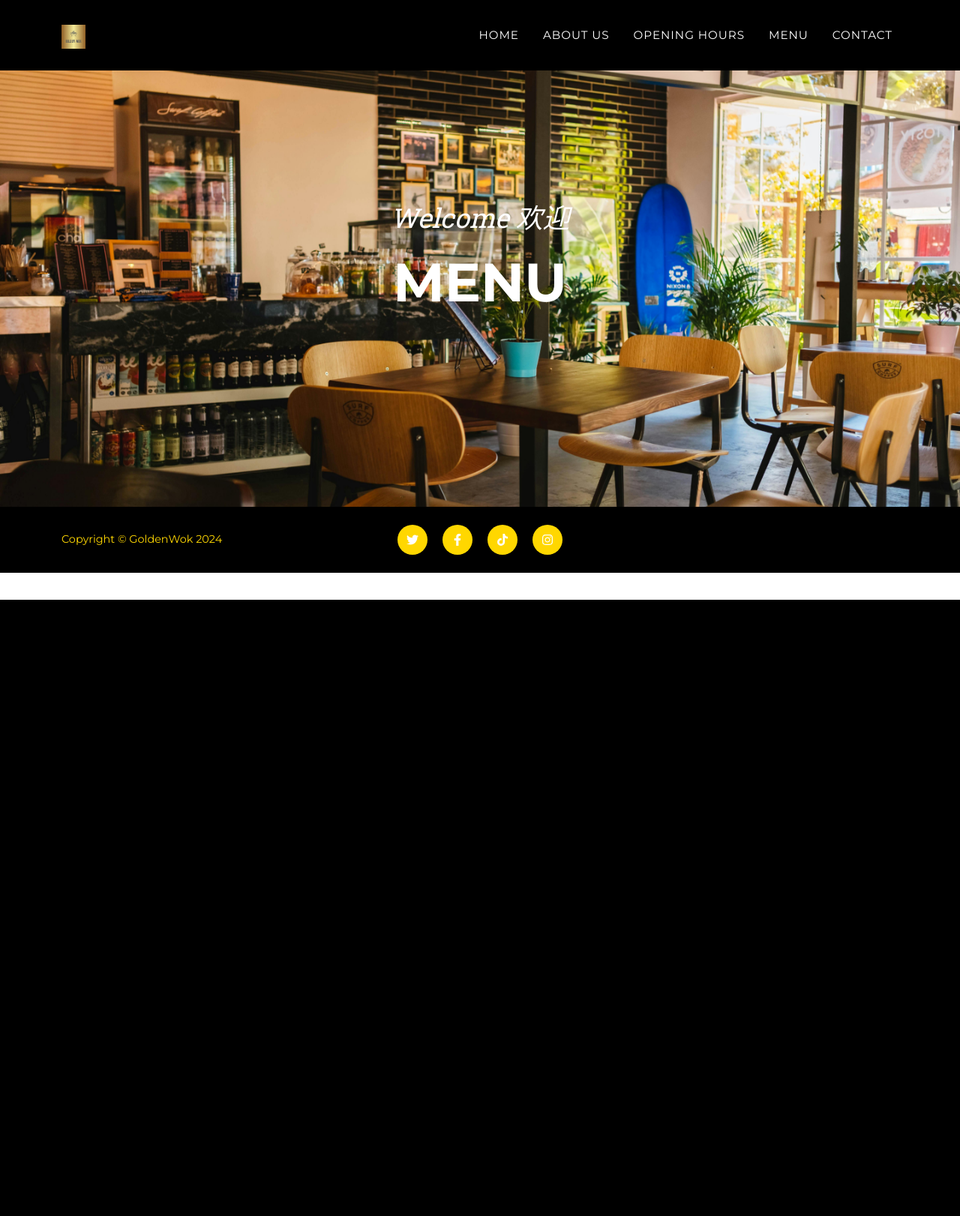
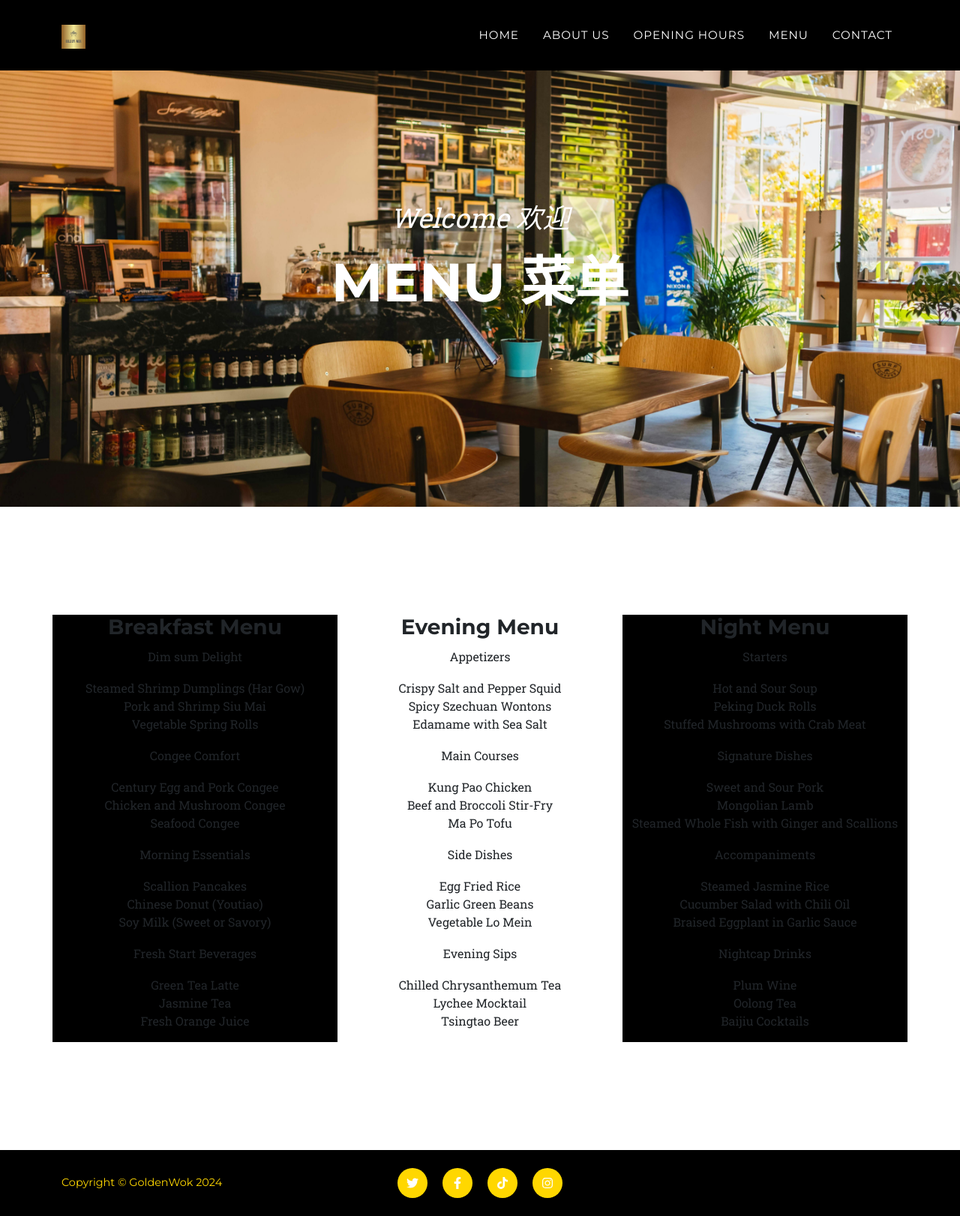
Before and after one commit to UloE-G/GoldenWokV2, a Flask app: page /menu in a window 1280 px wide. Shown: the whole page at 75% size. Before the commit the page ends 800 px from the top, so only its background shows below. Run offline with Flask 3, Linux system fonts and the light colour scheme; some libraries are stand-ins or nearby versions.

Commit message:
Added menu items

```diff
--- a/templates/menu.html
+++ b/templates/menu.html
@@ -4,8 +4,97 @@
         <header class="masthead">
             <div class="container">
                 <div class="masthead-subheading">Welcome 欢迎</div>
-                <div class="masthead-heading text-uppercase">Menu</div>
+                <div class="masthead-heading text-uppercase">Menu 菜单</div>
             </div>
         </header>
 
+        <!-- Menus -->
+        <section id="menu">
+            <div class="container">
+                <div class="row">
+                    <div class="col-md text-center breakfast bg-black">
+                        <h3>Breakfast Menu</h3>
+                        <p>Dim sum Delight</p>
+                        <ul class="list-inline">
+                            <li>Steamed Shrimp Dumplings (Har Gow)</li>
+                            <li>Pork and Shrimp Siu Mai</li>
+                            <li>Vegetable Spring Rolls</li>
+                        </ul>
+                        <p>Congee Comfort</p>
+                        <ul class="list-inline">
+                            <li>Century Egg and Pork Congee</li>
+                            <li>Chicken and Mushroom Congee</li>
+                            <li>Seafood Congee</li>
+                        </ul>
+                        <p>Morning Essentials</p>
+                        <ul class="list-inline">
+                            <li>Scallion Pancakes</li>
+                            <li>Chinese Donut (Youtiao)</li>
+                            <li>Soy Milk (Sweet or Savory)</li>
+                        </ul>
+                        <p>Fresh Start Beverages</p>
+                        <ul class="list-inline">
+                            <li>Green Tea Latte</li>
+                            <li>Jasmine Tea</li>
+                            <li>Fresh Orange Juice</li>
+                        </ul>
+                    </div>
+                    <div class="col-md text-center evening bg-gold">
+                        <h3>Evening Menu</h3>
+                        <p>Appetizers</p>
+                        <ul class="list-inline">
+                            <li>Crispy Salt and Pepper Squid</li>
+                            <li>Spicy Szechuan Wontons</li>
+                            <li>Edamame with Sea Salt</li>
+                        </ul>
+                        <p>Main Courses</p>
+                        <ul class="list-inline">
+                            <li>Kung Pao Chicken</li>
+                            <li>Beef and Broccoli Stir-Fry</li>
+                            <li>Ma Po Tofu</li>
+                        </ul>
+                        <p>Side Dishes</p>
+                        <ul class="list-inline">
+                            <li>Egg Fried Rice</li>
+                            <li>Garlic Green Beans</li>
+                            <li>Vegetable Lo Mein</li>
+                        </ul>
+                        <p>Evening Sips</p>
+                        <ul class="list-inline">
+                            <li>Chilled Chrysanthemum Tea</li>
+                            <li>Lychee Mocktail</li>
+                            <li>Tsingtao Beer</li>
+                        </ul>
+                    </div>
+                    <div class="col-md text-center night bg-black">
+                        <h3>Night Menu</h3>
+                        <p>Starters</p>
+                        <ul class="list-inline">
+                            <li>Hot and Sour Soup</li>
+                            <li>Peking Duck Rolls</li>
+                            <li>Stuffed Mushrooms with Crab Meat</li>
+                        </ul>
+                        <p>Signature Dishes</p>
+                        <ul class="list-inline">
+                            <li>Sweet and Sour Pork</li>
+                            <li>Mongolian Lamb</li>
+                            <li>Steamed Whole Fish with Ginger and Scallions</li>
+                        </ul>
+                        <p>Accompaniments</p>
+                        <ul class="list-inline">
+                            <li>Steamed Jasmine Rice</li>
+                            <li>Cucumber Salad with Chili Oil</li>
+                            <li>Braised Eggplant in Garlic Sauce</li>
+                        </ul>
+                        <p>Nightcap Drinks</p>
+                        <ul class="list-inline">
+                            <li>Plum Wine</li>
+                            <li>Oolong Tea</li>
+                            <li>Baijiu Cocktails</li>
+                        </ul>
+                    </div>
+                </div>
+            </div>
+        </section>
+
 {% endblock %}
```
